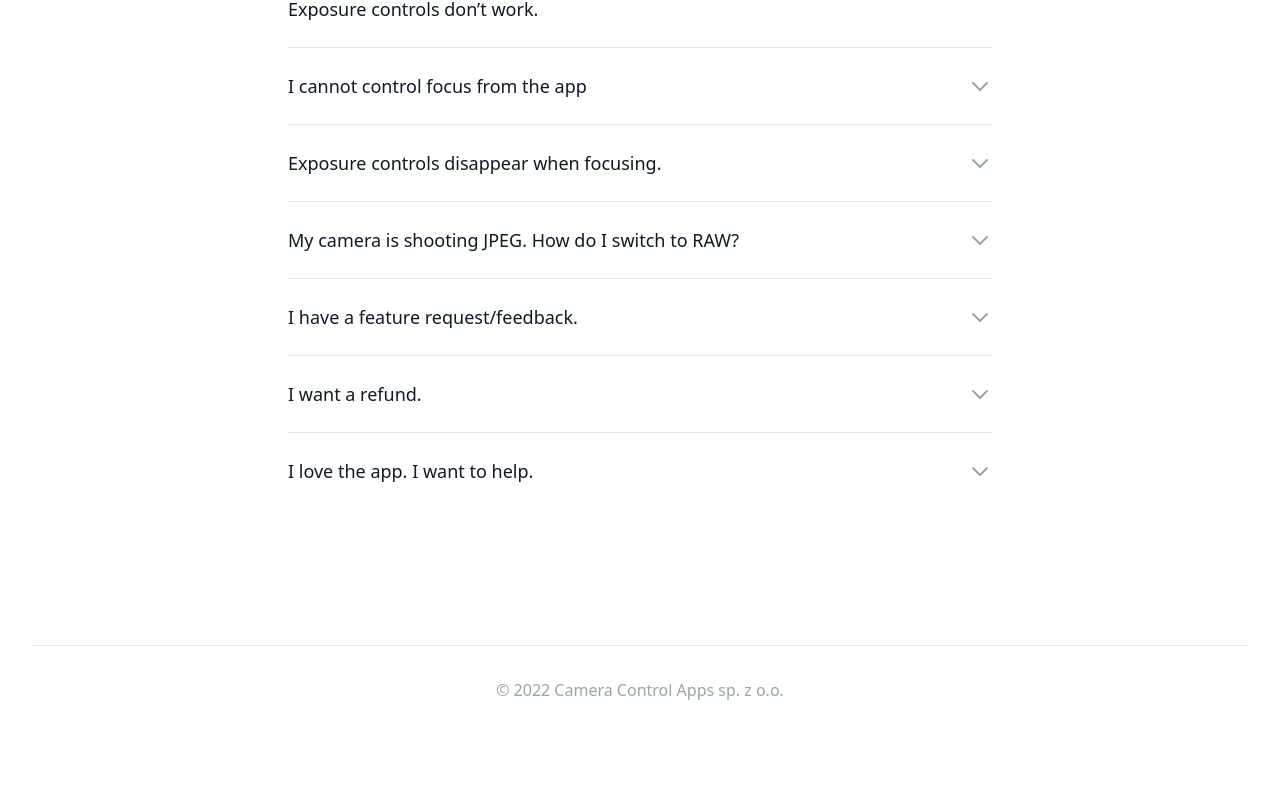
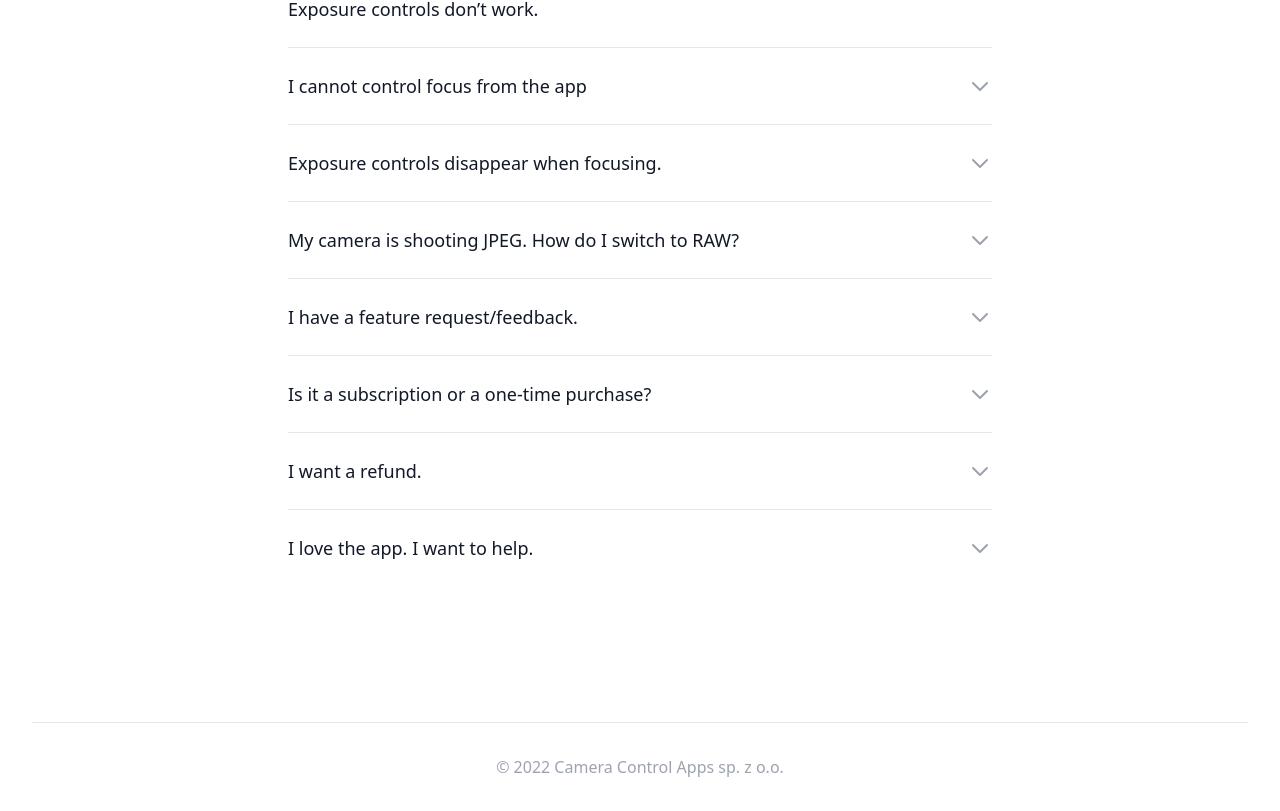
Before and after one commit to gswirski/shutter-website, a Next.js app: page /guides/faq in a window 1280 px wide. Shown: the part 632-1443 px from the top of the page. Before the commit the page ends 1366 px from the top, so only its background shows below. Built offline with nearby package versions, Linux system fonts and the light colour scheme.

Commit message:
subscription vs one-time purchase faq

```diff
--- a/pages/guides/faq.js
+++ b/pages/guides/faq.js
@@ -71,6 +71,10 @@ always recommend a dedicated card reader ([like the one directly from Apple](htt
     question: "I have a feature request/feedback.",
     answer: "Simply contact us at [help@shutter.dev](mailto:help@shutter.dev) or [use the web form](/contact). We love feedback. Please make sure you attach as many details as you can. What is your camera, what is your use case (real-estate, astrophotography, photographing birds…), what would be required to make your work easier…"
     },
+  {
+    question: "Is it a subscription or a one-time purchase?",
+    answer: "Shutter is a one-time purchase with no recurring subscription. When you make a purchase, you have access on all of your devices, forever."
+  },
   {
     question: "I want a refund.",
     answer: "No problem. We would love your feedback and a chance to fix the issue first. If you don’t want to wait, you can [request a refund here.](https://support.apple.com/en-us/HT204084)"
```
